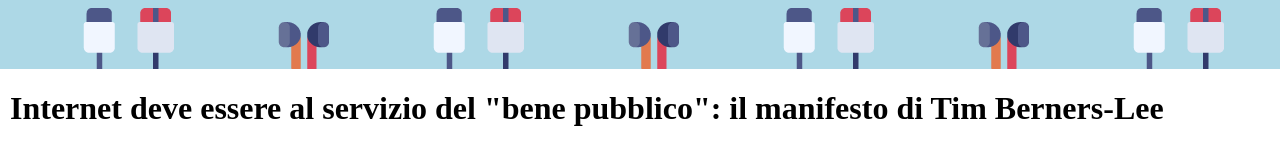
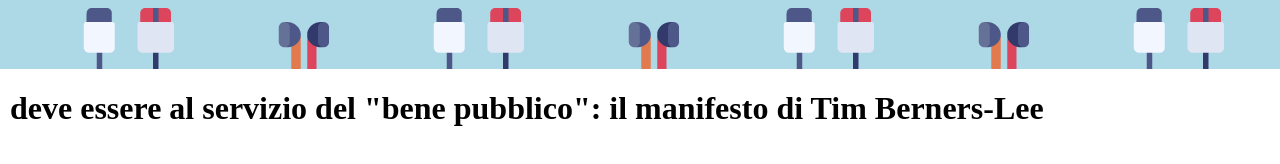
Before and after one commit to AlessandroFacci/html-css-booleaner, a plain HTML site: page index.html in a window 1280 px wide. Shown: the part 106-270 px from the top of the page. Drawn offline with Linux system fonts and the light colour scheme.

Commit message:
modifica

```diff
--- a/index.html
+++ b/index.html
@@ -24,7 +24,7 @@
         <div class="title">
             <!--title-->
             <h1>
-                Internet deve essere al servizio del "bene pubblico": il manifesto di Tim Berners-Lee
+                 deve essere al servizio del "bene pubblico": il manifesto di Tim Berners-Lee
             </h1>
         </div>
     </main>
```
